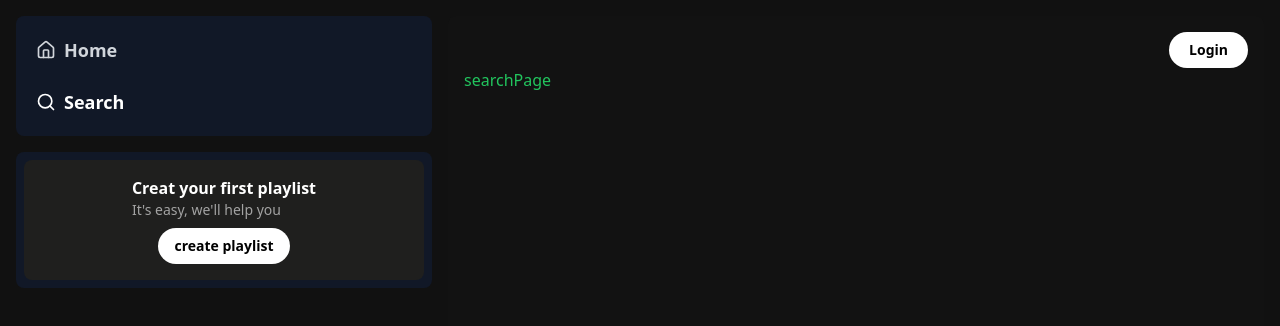
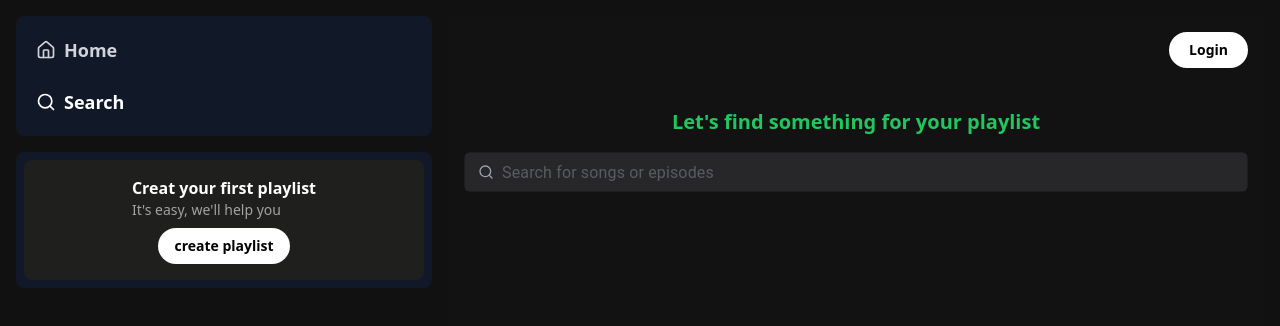
Before and after one commit to MayHyeyeonKim/MeloMay, a React (Vite) app: page /search in a window 1280 px wide. Shown: the top 326 px of the page. Built offline with nearby package versions, Linux system fonts and the light colour scheme; no server answers.

Commit message:
implemented search page

```diff
--- a/src/pages/SearchPage/index.tsx
+++ b/src/pages/SearchPage/index.tsx
@@ -1,7 +1,11 @@
-import React from "react";
+import EmptyPlaylistWithSearch from "../LibraryPage/components/EmptyPlaylistWithSearch";
 
 const SearchPage = () => {
-  return <div> searchPage</div>;
+  return (
+    <div>
+      <EmptyPlaylistWithSearch />
+    </div>
+  );
 };
 
 export default SearchPage;
```
